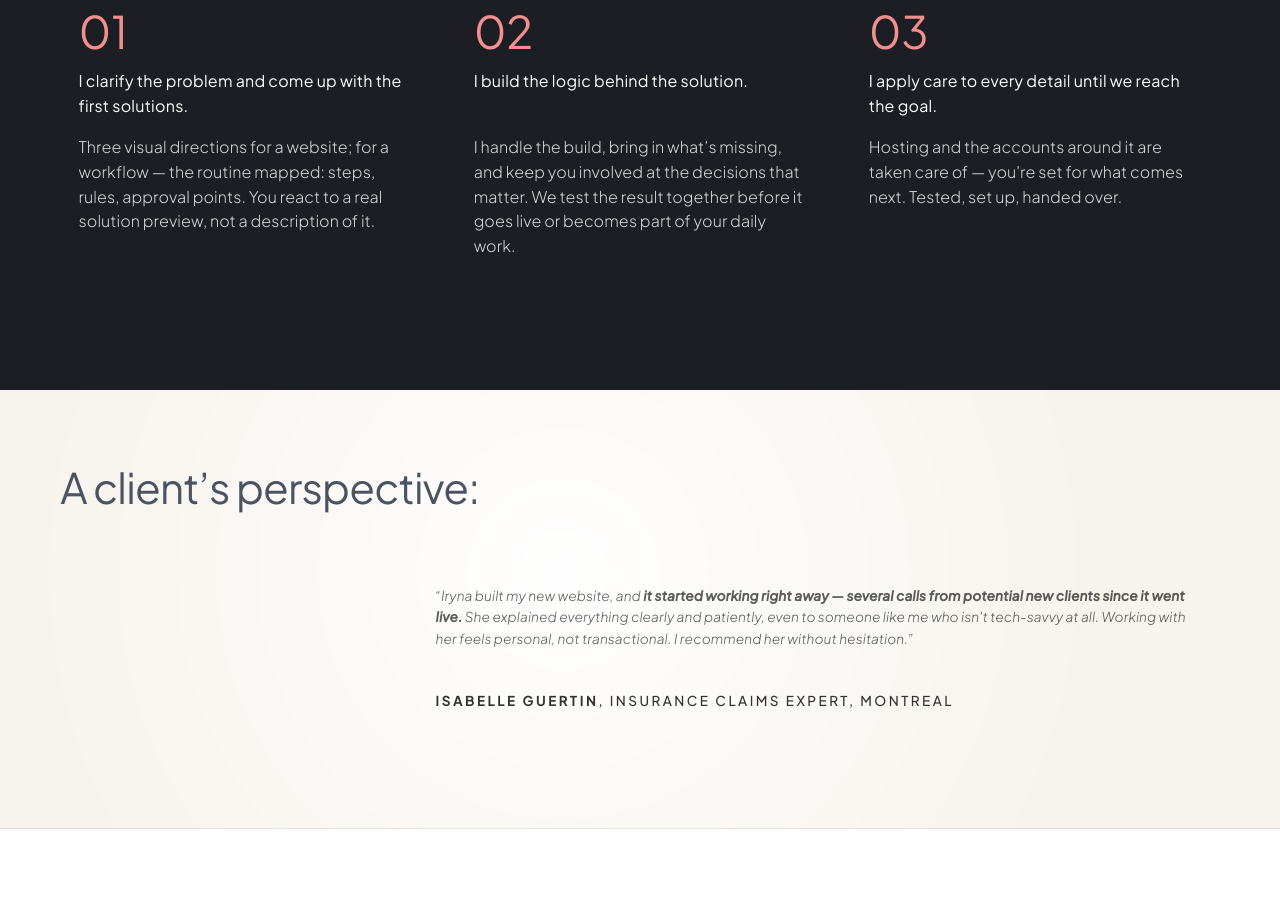
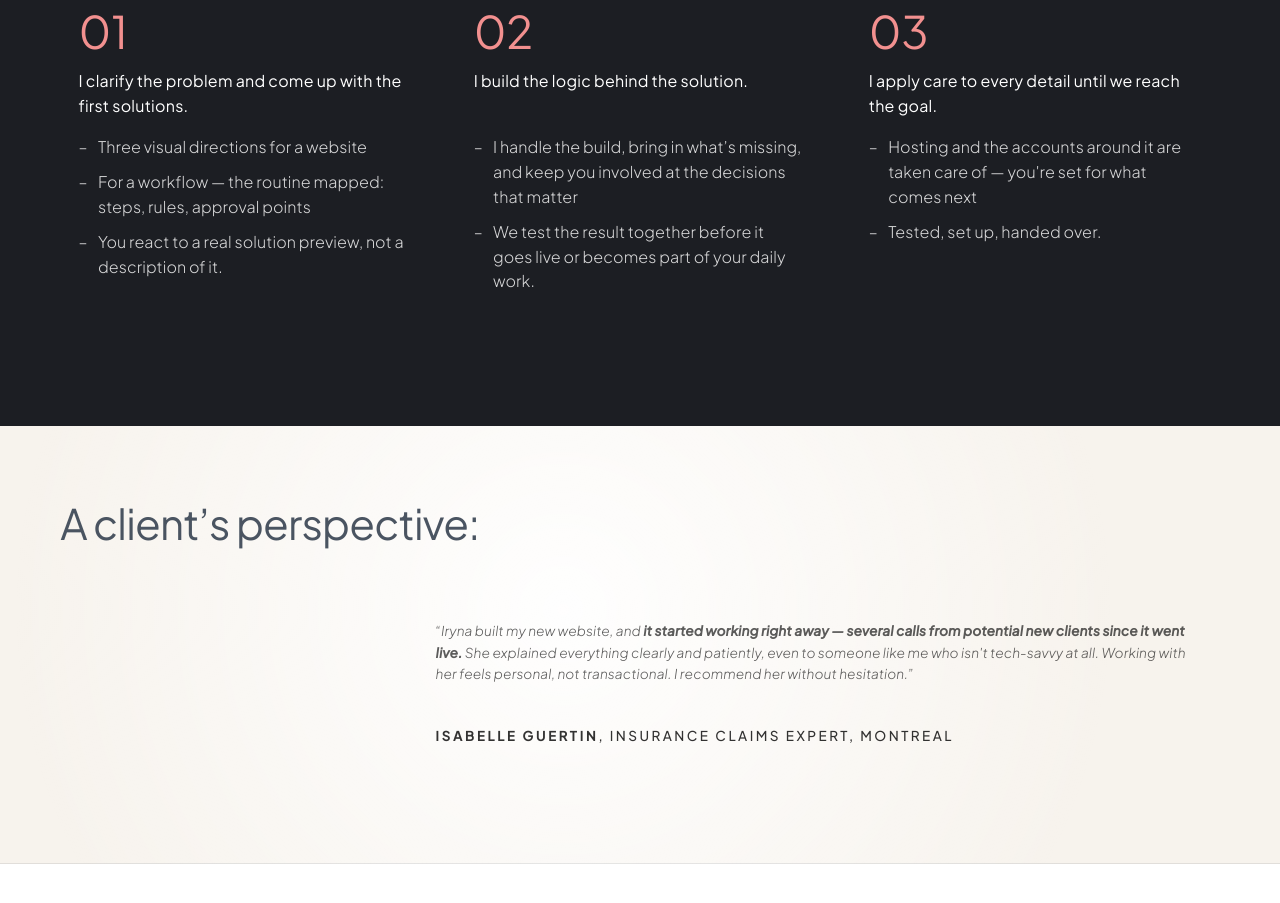
Before and after one commit to Irene2828/porfoliojuly, a Next.js app: page / in a window 1280 px wide. Shown: the part 4640-5543 px from the top of the page. Built offline with nearby package versions, Linux system fonts and the light colour scheme.

Commit message:
How it works: body text as dash bullets for scanning

```diff
--- a/src/app/v2/components/HowItWorks.tsx
+++ b/src/app/v2/components/HowItWorks.tsx
@@ -8,7 +8,9 @@ export default function HowItWorks() {
       num: '01',
       title: 'I clarify the problem and come up with the first solutions.',
       bullets: [
-        { rest: 'Three visual directions for a website; for a workflow — the routine mapped: steps, rules, approval points. You react to a real solution preview, not a description of it.' }
+        { rest: 'Three visual directions for a website' },
+        { rest: 'For a workflow — the routine mapped: steps, rules, approval points' },
+        { rest: 'You react to a real solution preview, not a description of it.' }
       ],
 
     },
@@ -16,7 +18,8 @@ export default function HowItWorks() {
       num: '02',
       title: 'I build the logic behind the solution.',
       bullets: [
-        { rest: 'I handle the build, bring in what’s missing, and keep you involved at the decisions that matter. We test the result together before it goes live or becomes part of your daily work.' }
+        { rest: 'I handle the build, bring in what’s missing, and keep you involved at the decisions that matter' },
+        { rest: 'We test the result together before it goes live or becomes part of your daily work.' }
       ],
 
     },
@@ -24,7 +27,8 @@ export default function HowItWorks() {
       num: '03',
       title: 'I apply care to every detail until we reach the goal.',
       bullets: [
-        { rest: "Hosting and the accounts around it are taken care of — you're set for what comes next. Tested, set up, handed over." }
+        { rest: "Hosting and the accounts around it are taken care of — you're set for what comes next" },
+        { rest: 'Tested, set up, handed over.' }
       ],
 
     }
@@ -274,6 +278,7 @@ export default function HowItWorks() {
               >
                 {step.bullets.map((bullet, bulletIndex) => (
                   <li key={bulletIndex} className="how-step-sub" style={{ fontFamily: "'Plus Jakarta Sans', sans-serif", fontSize: 'var(--text-body)', fontWeight: 300, lineHeight: 'var(--lh-body)', letterSpacing: '0.005em', color: 'rgba(255, 255, 255, 0.82)', margin: 0, display: 'flex', alignItems: 'flex-start', gap: '0.65rem' }}>
+                    <span style={{ color: '#f2908f', flexShrink: 0 }}>–</span>
                     <span>{bullet.rest}</span>
                   </li>
                 ))}
```
